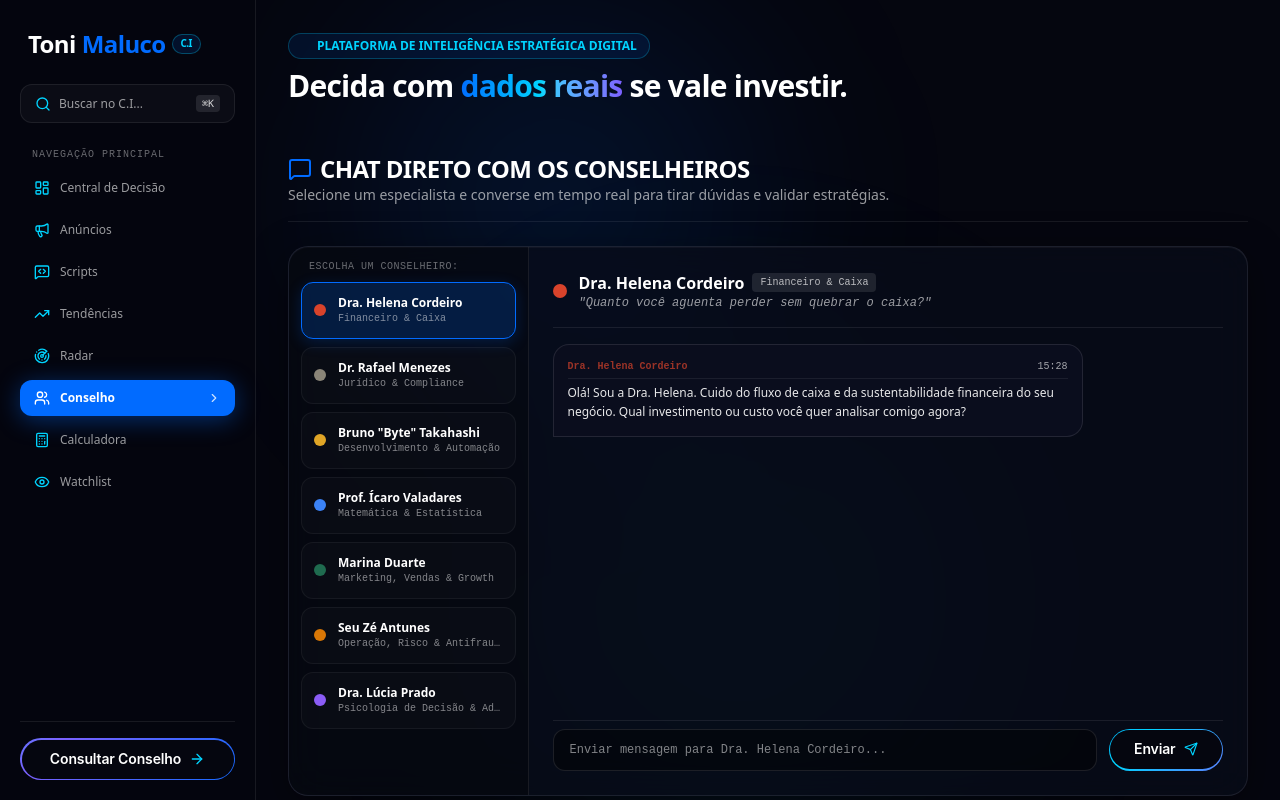
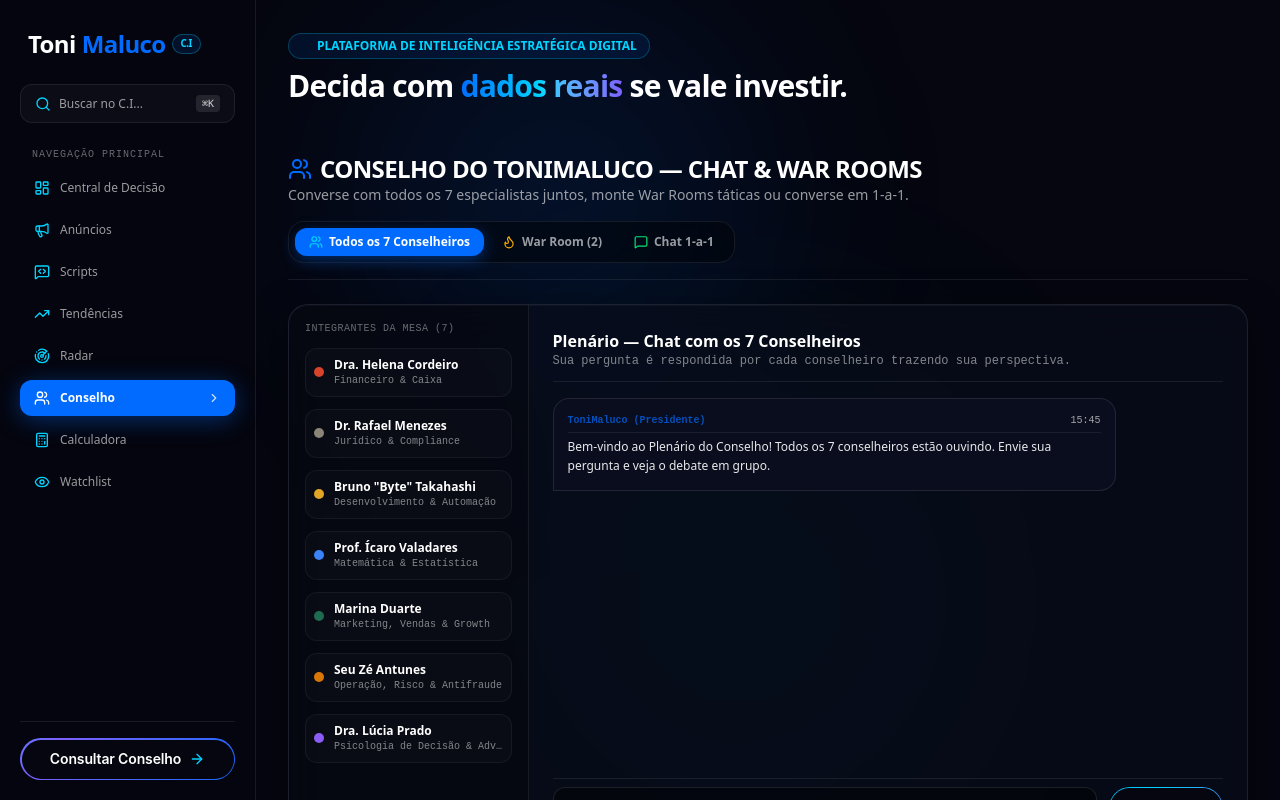
Before and after one commit to opedrohenriqux12/tonimaluco-ci, a Next.js app: page / in a window 1280 px wide. Both pictures are taken after a click on the button "Conselho". Shown: the top 800 px of the page. Built offline with nearby package versions, Linux system fonts and the light colour scheme.

Commit message:
feat: add Plenario (all 7 advisors) and War Rooms (custom selection of 2+ advisors)

```diff
--- a/src/components/AdvisoryBoard.tsx
+++ b/src/components/AdvisoryBoard.tsx
@@ -1,11 +1,9 @@
 'use client';
 
 import React, { useState } from 'react';
-import { AdvisoryMember, ProductOpportunity, CouncilMeetingAta } from '@/types';
-import { runMultiAgentCouncilEvaluation, MultiAgentEvaluationResult } from '@/lib/multiAgentEngine';
-import { generateDynamicCouncilAnswers, DynamicAnswer } from '@/lib/dynamicCouncilEngine';
-import { VerdictStamp } from './VerdictStamp';
-import { Send, Users, ShieldAlert, Sparkles, X, FileText, Download, AlertTriangle, MessageSquare, ChevronDown } from 'lucide-react';
+import { AdvisoryMember, ProductOpportunity } from '@/types';
+import { generateDynamicCouncilAnswers } from '@/lib/dynamicCouncilEngine';
+import { Send, Users, ShieldAlert, Sparkles, MessageSquare, Plus, Check, UserCheck, Flame } from 'lucide-react';
 import { MOCK_ADVISORS } from '@/data/mockData';
 
 interface AdvisoryBoardProps {
@@ -17,133 +15,280 @@ export const AdvisoryBoard: React.FC<AdvisoryBoardProps> = ({
   productContext,
   onCloseProductContext
 }) => {
+  // Modes: 'todos' (Chat com Todos os 7), 'individual' (1-a-1), 'war_room' (War Room com selecionados)
+  const [chatMode, setChatMode] = useState<'todos' | 'individual' | 'war_room'>('todos');
+
+  // Active selected single advisor for 'individual' mode
   const [selectedAdvisorId, setSelectedAdvisorId] = useState<string>('helena');
+
+  // Active selected advisor IDs for 'war_room' mode (default: Dra. Helena & Marina Duarte)
+  const [warRoomAdvisorIds, setWarRoomAdvisorIds] = useState<string[]>(['helena', 'marina']);
+
   const [inputMessage, setInputMessage] = useState<string>('');
 
-  // Direct Chat Conversation History per Advisor
-  const [conversations, setConversations] = useState<
-    Record<string, { sender: string; text: string; time: string; color?: string }[]>
-  >({
-    helena: [
+  // Unified Chat Conversations History for each channel mode
+  const [messages, setMessages] = useState<{
+    todos: { sender: string; text: string; time: string; color?: string }[];
+    war_room: { sender: string; text: string; time: string; color?: string }[];
+    individual: Record<string, { sender: string; text: string; time: string; color?: string }[]>;
+  }>({
+    todos: [
       {
-        sender: 'Dra. Helena Cordeiro',
-        text: 'Olá! Sou a Dra. Helena. Cuido do fluxo de caixa e da sustentabilidade financeira do seu negócio. Qual investimento ou custo você quer analisar comigo agora?',
-        time: '15:28',
-        color: '#D8432B'
+        sender: 'ToniMaluco (Presidente)',
+        text: 'Bem-vindo ao Plenário do Conselho! Todos os 7 conselheiros estão ouvindo. Envie sua pergunta e veja o debate em grupo.',
+        time: '15:45',
+        color: '#016BFF'
       }
     ],
-    rafael: [
+    war_room: [
       {
-        sender: 'Dr. Rafael Menezes',
-        text: 'Saudações. Sou o Dr. Rafael. Minha responsabilidade é garantir que você não tome bans nem enfrente disputas legais ou violações de TOS nos marketplaces. Como posso ajudar?',
-        time: '15:28',
-        color: '#8A8578'
+        sender: 'ToniMaluco (Presidente)',
+        text: 'War Room aberta! Esta sala reúne exclusivamente os conselheiros selecionados para um alinhamento tático rápido.',
+        time: '15:45',
+        color: '#00D4FF'
       }
     ],
-    byte: [
-      {
-        sender: 'Bruno "Byte" Takahashi',
-        text: 'Fala! Sou o Byte. Odeio automação desnecessária e código complexo antes de validar na mão. O que você quer operacionalizar hoje?',
-        time: '15:28',
-        color: '#E0A526'
+    individual: {
+      helena: [{ sender: 'Dra. Helena Cordeiro', text: 'Olá! Como posso ajudar na gestão financeira e de caixa do seu investimento?', time: '15:45', color: '#D8432B' }],
+      rafael: [{ sender: 'Dr. Rafael Menezes', text: 'Saudações. Qual a sua dúvida sobre Termos de Uso (TOS) ou regras legais nos marketplaces?', time: '15:45', color: '#8A8578' }],
+      byte: [{ sender: 'Bruno "Byte" Takahashi', text: 'Fala! Que processo ou automação você quer validar de forma simples hoje?', time: '15:45', color: '#E0A526' }],
+      icaro: [{ sender: 'Prof. Ícaro Valadares', text: 'Olá. Qual hipótese você quer testar com dados de probabilidade?', time: '15:45', color: '#3B82F6' }],
+      marina: [{ sender: 'Marina Duarte', text: 'Oi! Quer criar um gancho de vendas matador ou ajustar a precificação do anúncio?', time: '15:45', color: '#1F6B4F' }],
+      ze: [{ sender: 'Seu Zé Antunes', text: 'Opa! Que fornecedor ou transação você quer checar pra não tomar golpe?', time: '15:45', color: '#D97706' }],
+      lucia: [{ sender: 'Dra. Lúcia Prado', text: 'Olá! Qual tese você quer colocar à prova como Advogada do Diabo?', time: '15:45', color: '#8B5CF6' }]
     }
-    ],
-    icaro: [
-      {
-        sender: 'Prof. Ícaro Valadares',
-        text: 'Olá. Sou o Prof. Ícaro. Trago números, dados de probabilidade e testes estatísticos. Qual decisão você precisa fundamentar com dados?',
-        time: '15:28',
-        color: '#3B82F6'
-      }
-    ],
-    marina: [
-      {
-        sender: 'Marina Duarte',
-        text: 'Oi! Sou a Marina. Meu foco é conversão, copy gamer e estratégias de vendas rápidas. Quer criar um gancho matador para o seu anúncio?',
-        time: '15:28',
-        color: '#1F6B4F'
-      }
-    ],
-    ze: [
-      {
-        sender: 'Seu Zé Antunes',
-        text: 'Opa, tudo certo? Sou o Seu Zé. Conheço os atalhos e os golpes desse mercado há anos. O que você quer checar pra não tomar calote?',
-        time: '15:28',
-        color: '#D97706'
-      }
-    ],
-    lucia: [
-      {
-        sender: 'Dra. Lúcia Prado',
-        text: 'Olá. Sou a Dra. Lúcia. Meu papel é ser a advogada do diabo e expor os vieses cognitivos da sua decisão. Qual ideia você quer testar comigo?',
-        time: '15:28',
-        color: '#8B5CF6'
-      }
-    ]
   });
 
-  const selectedAdvisor = MOCK_ADVISORS.find((a) => a.id === selectedAdvisorId) || MOCK_ADVISORS[0];
-  const currentChat = conversations[selectedAdvisorId] || [];
+  const toggleWarRoomAdvisor = (id: string) => {
+    if (warRoomAdvisorIds.includes(id)) {
+      if (warRoomAdvisorIds.length <= 2) {
+        alert('War Room precisa de no mínimo 2 conselheiros selecionados.');
+        return;
+      }
+      setWarRoomAdvisorIds(warRoomAdvisorIds.filter((item) => item !== id));
+    } else {
+      setWarRoomAdvisorIds([...warRoomAdvisorIds, id]);
+    }
+  };
 
   const handleSendMessage = () => {
     if (!inputMessage.trim()) return;
 
-    const userMsgText = inputMessage;
+    const userText = inputMessage;
     const timeNow = new Date().toLocaleTimeString([], { hour: '2-digit', minute: '2-digit' });
-
-    const updatedUserChat = [
-      ...currentChat,
-      { sender: 'Você', text: userMsgText, time: timeNow }
-    ];
-
-    setConversations({
-      ...conversations,
-      [selectedAdvisorId]: updatedUserChat
-    });
+    const userMsgObj = { sender: 'Você', text: userText, time: timeNow };
 
     setInputMessage('');
 
-    // Dynamic Advisor Answer Engine specific to the active advisor
+    if (chatMode === 'todos') {
+      // Send message to "Todos" channel
+      setMessages((prev) => ({
+        ...prev,
+        todos: [...prev.todos, userMsgObj]
+      }));
+
+      // All 7 advisors respond in sequence
       setTimeout(() => {
-      const answers = generateDynamicCouncilAnswers(userMsgText, productContext);
-      const advisorAnswerObj = answers.find(a => a.advisorName.includes(selectedAdvisor.name.split(' ')[0])) || answers[0];
+        const answers = generateDynamicCouncilAnswers(userText, productContext);
+        const botAnswers = answers.map((ans) => ({
+          sender: ans.advisorName,
+          text: ans.answerText,
+          time: new Date().toLocaleTimeString([], { hour: '2-digit', minute: '2-digit' }),
+          color: ans.color
+        }));
 
-      setConversations((prev) => ({
+        setMessages((prev) => ({
           ...prev,
+          todos: [...prev.todos, ...botAnswers]
+        }));
+      }, 700);
+
+    } else if (chatMode === 'war_room') {
+      // Send message to "War Room" channel
+      setMessages((prev) => ({
+        ...prev,
+        war_room: [...prev.war_room, userMsgObj]
+      }));
+
+      // Only selected War Room advisors respond
+      setTimeout(() => {
+        const answers = generateDynamicCouncilAnswers(userText, productContext);
+        const selectedAdvisors = MOCK_ADVISORS.filter((adv) => warRoomAdvisorIds.includes(adv.id));
+
+        const warRoomResponses = selectedAdvisors.map((adv) => {
+          const ans = answers.find((a) => a.advisorName.includes(adv.name.split(' ')[0])) || answers[0];
+          return {
+            sender: adv.name,
+            text: ans.answerText,
+            time: new Date().toLocaleTimeString([], { hour: '2-digit', minute: '2-digit' }),
+            color: adv.color
+          };
+        });
+
+        setMessages((prev) => ({
+          ...prev,
+          war_room: [...prev.war_room, ...warRoomResponses]
+        }));
+      }, 700);
+
+    } else if (chatMode === 'individual') {
+      // Send message to 1-on-1 advisor channel
+      const selectedAdv = MOCK_ADVISORS.find((a) => a.id === selectedAdvisorId) || MOCK_ADVISORS[0];
+      const currentAdvChat = messages.individual[selectedAdvisorId] || [];
+
+      setMessages((prev) => ({
+        ...prev,
+        individual: {
+          ...prev.individual,
+          [selectedAdvisorId]: [...currentAdvChat, userMsgObj]
+        }
+      }));
+
+      setTimeout(() => {
+        const answers = generateDynamicCouncilAnswers(userText, productContext);
+        const ans = answers.find((a) => a.advisorName.includes(selectedAdv.name.split(' ')[0])) || answers[0];
+
+        setMessages((prev) => ({
+          ...prev,
+          individual: {
+            ...prev.individual,
             [selectedAdvisorId]: [
-          ...(prev[selectedAdvisorId] || []),
+              ...(prev.individual[selectedAdvisorId] || []),
               {
-            sender: selectedAdvisor.name,
-            text: advisorAnswerObj.answerText,
+                sender: selectedAdv.name,
+                text: ans.answerText,
                 time: new Date().toLocaleTimeString([], { hour: '2-digit', minute: '2-digit' }),
-            color: selectedAdvisor.color
+                color: selectedAdv.color
               }
             ]
+          }
         }));
       }, 700);
+    }
   };
+
+  const currentMessages =
+    chatMode === 'todos'
+      ? messages.todos
+      : chatMode === 'war_room'
+      ? messages.war_room
+      : messages.individual[selectedAdvisorId] || [];
 
   return (
     <div className="space-y-6">
-      {/* Header */}
+      {/* Top Bar Header & Mode Selector */}
       <div className="flex flex-wrap items-center justify-between gap-4 border-b border-white/[0.08] pb-4">
         <div>
           <h2 className="text-2xl font-extrabold tracking-tight text-white uppercase flex items-center gap-2">
-            <MessageSquare className="w-6 h-6 text-[#016BFF]" />
-            Chat Direto com os Conselheiros
+            <Users className="w-6 h-6 text-[#016BFF]" />
+            Conselho do ToniMaluco — Chat & War Rooms
           </h2>
           <p className="text-sm text-white/60">
-            Selecione um especialista e converse em tempo real para tirar dúvidas e validar estratégias.
+            Converse com todos os 7 especialistas juntos, monte War Rooms táticas ou converse em 1-a-1.
           </p>
+        </div>
+
+        {/* Mode Selector Buttons */}
+        <div className="flex bg-black/40 p-1.5 rounded-2xl border border-white/[0.08] gap-1">
+          <button
+            onClick={() => setChatMode('todos')}
+            className={`px-3.5 py-1.5 rounded-xl text-xs font-bold transition-all flex items-center gap-1.5 ${
+              chatMode === 'todos'
+                ? 'bg-[#016BFF] text-white shadow-[0_4px_15px_rgba(1,107,255,0.4)]'
+                : 'text-white/60 hover:text-white'
+            }`}
+          >
+            <Users className="w-3.5 h-3.5 text-[#00D4FF]" />
+            <span>Todos os 7 Conselheiros</span>
+          </button>
+
+          <button
+            onClick={() => setChatMode('war_room')}
+            className={`px-3.5 py-1.5 rounded-xl text-xs font-bold transition-all flex items-center gap-1.5 ${
+              chatMode === 'war_room'
+                ? 'bg-[#016BFF] text-white shadow-[0_4px_15px_rgba(1,107,255,0.4)]'
+                : 'text-white/60 hover:text-white'
+            }`}
+          >
+            <Flame className="w-3.5 h-3.5 text-[#FFB300]" />
+            <span>War Room ({warRoomAdvisorIds.length})</span>
+          </button>
+
+          <button
+            onClick={() => setChatMode('individual')}
+            className={`px-3.5 py-1.5 rounded-xl text-xs font-bold transition-all flex items-center gap-1.5 ${
+              chatMode === 'individual'
+                ? 'bg-[#016BFF] text-white shadow-[0_4px_15px_rgba(1,107,255,0.4)]'
+                : 'text-white/60 hover:text-white'
+            }`}
+          >
+            <MessageSquare className="w-3.5 h-3.5 text-[#00E676]" />
+            <span>Chat 1-a-1</span>
+          </button>
         </div>
       </div>
 
-      {/* Main Chat Layout: Left Advisor Selector Bar + Right Messaging Thread */}
+      {/* Main Chat Body Grid */}
       <div className="gestoria-card grid grid-cols-1 md:grid-cols-4 min-h-[550px] overflow-hidden border border-white/[0.08]">
-        {/* Left Bar: Advisor Selection Cards */}
-        <div className="md:col-span-1 border-r border-white/[0.08] bg-black/40 p-3 space-y-2 overflow-y-auto">
-          <span className="text-[10px] font-mono-custom text-white/40 uppercase tracking-wider block px-2 mb-2">
-            Escolha um Conselheiro:
+        {/* Left Sidebar: Context & Selection */}
+        <div className="md:col-span-1 border-r border-white/[0.08] bg-black/40 p-4 space-y-4 overflow-y-auto">
+          {chatMode === 'todos' && (
+            <div className="space-y-3">
+              <span className="text-[10px] font-mono-custom text-white/40 uppercase tracking-wider block">
+                Integrantes da Mesa (7)
+              </span>
+              {MOCK_ADVISORS.map((adv) => (
+                <div key={adv.id} className="flex items-center gap-2.5 p-2 rounded-xl bg-white/[0.02] border border-white/[0.05]">
+                  <span className="w-2.5 h-2.5 rounded-full shrink-0" style={{ backgroundColor: adv.color }} />
+                  <div className="min-w-0">
+                    <h5 className="text-xs font-bold text-white truncate">{adv.name}</h5>
+                    <span className="text-[10px] text-white/50 block truncate font-mono-custom">{adv.role}</span>
+                  </div>
+                </div>
+              ))}
+            </div>
+          )}
+
+          {chatMode === 'war_room' && (
+            <div className="space-y-3">
+              <div>
+                <span className="text-[10px] font-mono-custom text-[#FFB300] uppercase tracking-wider block font-bold mb-1">
+                  Configurar Integrantes da War Room
+                </span>
+                <p className="text-[11px] text-white/60">
+                  Marque 2 ou mais conselheiros para debaterem exclusivamente sobre sua dúvida:
+                </p>
+              </div>
+
+              <div className="space-y-1.5 pt-2">
+                {MOCK_ADVISORS.map((adv) => {
+                  const isChecked = warRoomAdvisorIds.includes(adv.id);
+                  return (
+                    <button
+                      key={adv.id}
+                      onClick={() => toggleWarRoomAdvisor(adv.id)}
+                      className={`w-full text-left p-2.5 rounded-xl border text-xs font-medium flex items-center justify-between transition-all ${
+                        isChecked
+                          ? 'bg-[#FFB300]/15 border-[#FFB300] text-white font-bold'
+                          : 'bg-white/[0.02] border-white/[0.05] text-white/60 hover:text-white'
+                      }`}
+                    >
+                      <div className="flex items-center gap-2 min-w-0">
+                        <span className="w-2.5 h-2.5 rounded-full shrink-0" style={{ backgroundColor: adv.color }} />
+                        <span className="truncate">{adv.name}</span>
+                      </div>
+                      {isChecked && <Check className="w-3.5 h-3.5 text-[#FFB300]" />}
+                    </button>
+                  );
+                })}
+              </div>
+            </div>
+          )}
+
+          {chatMode === 'individual' && (
+            <div className="space-y-2">
+              <span className="text-[10px] font-mono-custom text-white/40 uppercase tracking-wider block mb-2">
+                Selecione o Conselheiro:
               </span>
               {MOCK_ADVISORS.map((adv) => {
                 const isSelected = adv.id === selectedAdvisorId;
@@ -151,51 +296,45 @@ export const AdvisoryBoard: React.FC<AdvisoryBoardProps> = ({
                   <button
                     key={adv.id}
                     onClick={() => setSelectedAdvisorId(adv.id)}
-                className={`w-full text-left p-3 rounded-xl transition-all border flex items-center gap-3 ${
+                    className={`w-full text-left p-2.5 rounded-xl transition-all border flex items-center gap-2.5 ${
                       isSelected
-                    ? 'bg-[#016BFF]/20 border-[#016BFF] text-white shadow-[0_4px_15px_rgba(1,107,255,0.2)]'
-                    : 'bg-white/[0.02] border-white/[0.05] text-white/70 hover:bg-white/[0.05] hover:text-white'
+                        ? 'bg-[#016BFF]/20 border-[#016BFF] text-white font-bold shadow-[0_4px_15px_rgba(1,107,255,0.2)]'
+                        : 'bg-white/[0.02] border-white/[0.05] text-white/60 hover:text-white'
                     }`}
                   >
-                <span
-                  className="w-3 h-3 rounded-full shrink-0"
-                  style={{ backgroundColor: adv.color }}
-                />
+                    <span className="w-2.5 h-2.5 rounded-full shrink-0" style={{ backgroundColor: adv.color }} />
                     <div className="min-w-0 flex-1">
-                  <h4 className="text-xs font-bold truncate text-white">{adv.name}</h4>
-                  <span className="text-[10px] text-white/50 block truncate font-mono-custom">{adv.role}</span>
+                      <h4 className="text-xs truncate">{adv.name}</h4>
+                      <span className="text-[10px] text-white/40 block truncate font-mono-custom">{adv.role}</span>
                     </div>
                   </button>
                 );
               })}
             </div>
+          )}
+        </div>
 
-        {/* Right Bar: Active Conversation Window */}
+        {/* Right Content Area: Active Messages Thread */}
         <div className="md:col-span-3 flex flex-col justify-between bg-black/20 p-6 space-y-4">
-          {/* Active Advisor Info Bar */}
-          <div className="flex items-center justify-between border-b border-white/[0.08] pb-4">
-            <div className="flex items-center gap-3">
-              <span
-                className="w-3.5 h-3.5 rounded-full"
-                style={{ backgroundColor: selectedAdvisor.color }}
-              />
+          {/* Header Info Banner */}
+          <div className="flex items-center justify-between border-b border-white/[0.08] pb-3">
             <div>
               <h3 className="text-base font-bold text-white flex items-center gap-2">
-                  {selectedAdvisor.name}
-                  <span className="text-[10px] font-mono-custom px-2 py-0.5 rounded bg-white/10 text-white/70 font-normal">
-                    {selectedAdvisor.role}
-                  </span>
+                {chatMode === 'todos' && 'Plenário — Chat com os 7 Conselheiros'}
+                {chatMode === 'war_room' && `War Room Ativa (${warRoomAdvisorIds.length} Conselheiros)`}
+                {chatMode === 'individual' && `Conversa 1-a-1 com ${MOCK_ADVISORS.find((a) => a.id === selectedAdvisorId)?.name}`}
               </h3>
-                <p className="text-xs text-white/60 italic font-mono-custom">
-                  "{selectedAdvisor.signatureQuestion}"
+              <p className="text-xs text-white/50 font-mono-custom">
+                {chatMode === 'todos' && 'Sua pergunta é respondida por cada conselheiro trazendo sua perspectiva.'}
+                {chatMode === 'war_room' && 'Debate restrito apenas aos conselheiros marcados na lista ao lado.'}
+                {chatMode === 'individual' && MOCK_ADVISORS.find((a) => a.id === selectedAdvisorId)?.signatureQuestion}
               </p>
-              </div>
             </div>
           </div>
 
           {/* Messages Feed */}
           <div className="flex-1 overflow-y-auto space-y-3 pr-2 min-h-[350px] max-h-[420px]">
-            {currentChat.map((msg, idx) => {
+            {currentMessages.map((msg, idx) => {
               const isUser = msg.sender === 'Você';
               return (
                 <div
@@ -203,7 +342,7 @@ export const AdvisoryBoard: React.FC<AdvisoryBoardProps> = ({
                   className={`flex flex-col ${isUser ? 'items-end' : 'items-start'}`}
                 >
                   <div
-                    className={`max-w-[80%] p-3.5 rounded-2xl border ${
+                    className={`max-w-[85%] p-3.5 rounded-2xl border ${
                       isUser
                         ? 'bg-[#016BFF] text-white border-[#016BFF] rounded-br-none shadow-[0_4px_15px_rgba(1,107,255,0.3)]'
                         : 'bg-[#0A0D1D] text-white/90 border-white/10 rounded-bl-none'
@@ -227,7 +366,13 @@ export const AdvisoryBoard: React.FC<AdvisoryBoardProps> = ({
               value={inputMessage}
               onChange={(e) => setInputMessage(e.target.value)}
               onKeyDown={(e) => e.key === 'Enter' && handleSendMessage()}
-              placeholder={`Enviar mensagem para ${selectedAdvisor.name}...`}
+              placeholder={
+                chatMode === 'todos'
+                  ? 'Pergunte aos 7 conselheiros no plenário...'
+                  : chatMode === 'war_room'
+                  ? 'Pergunte na War Room tática...'
+                  : `Enviar mensagem para ${MOCK_ADVISORS.find((a) => a.id === selectedAdvisorId)?.name}...`
+              }
               className="flex-1 bg-black/40 border border-white/10 rounded-xl px-4 py-3 text-xs font-mono-custom text-white focus:outline-none focus:border-[#016BFF]"
             />
             <div className="gestoria-cta-wrap">
```
Lines whose indentation alone changed are shown as unchanged.
